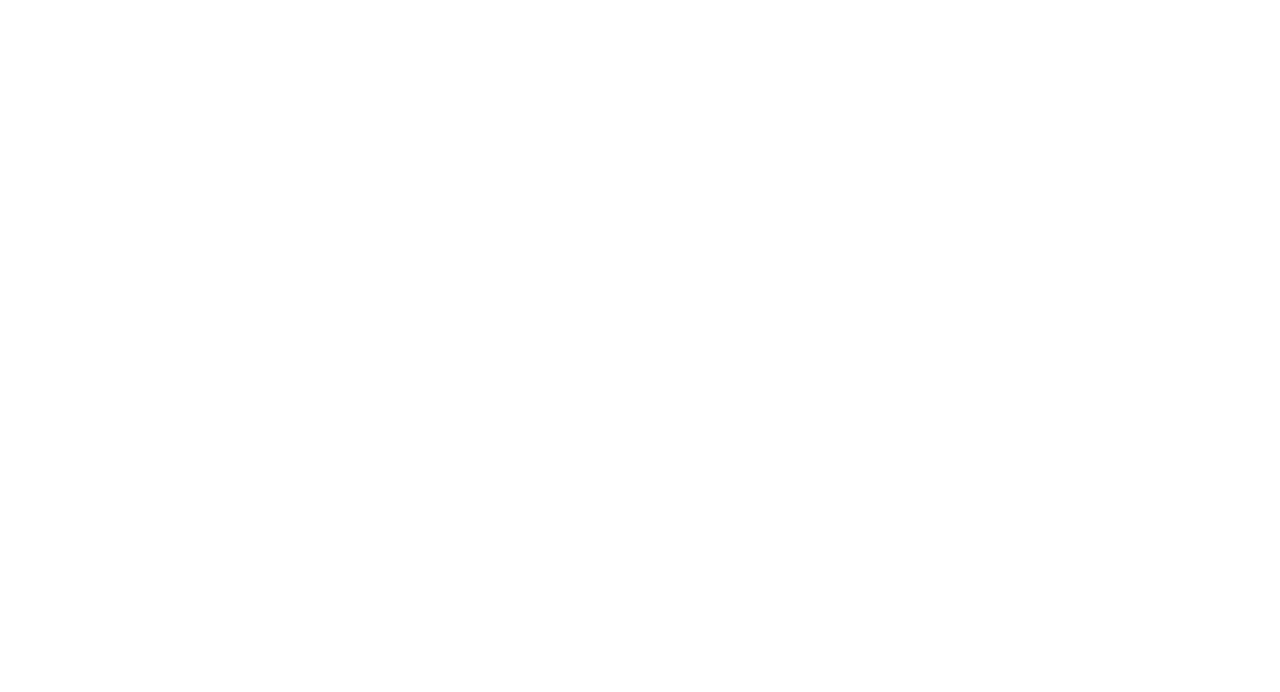
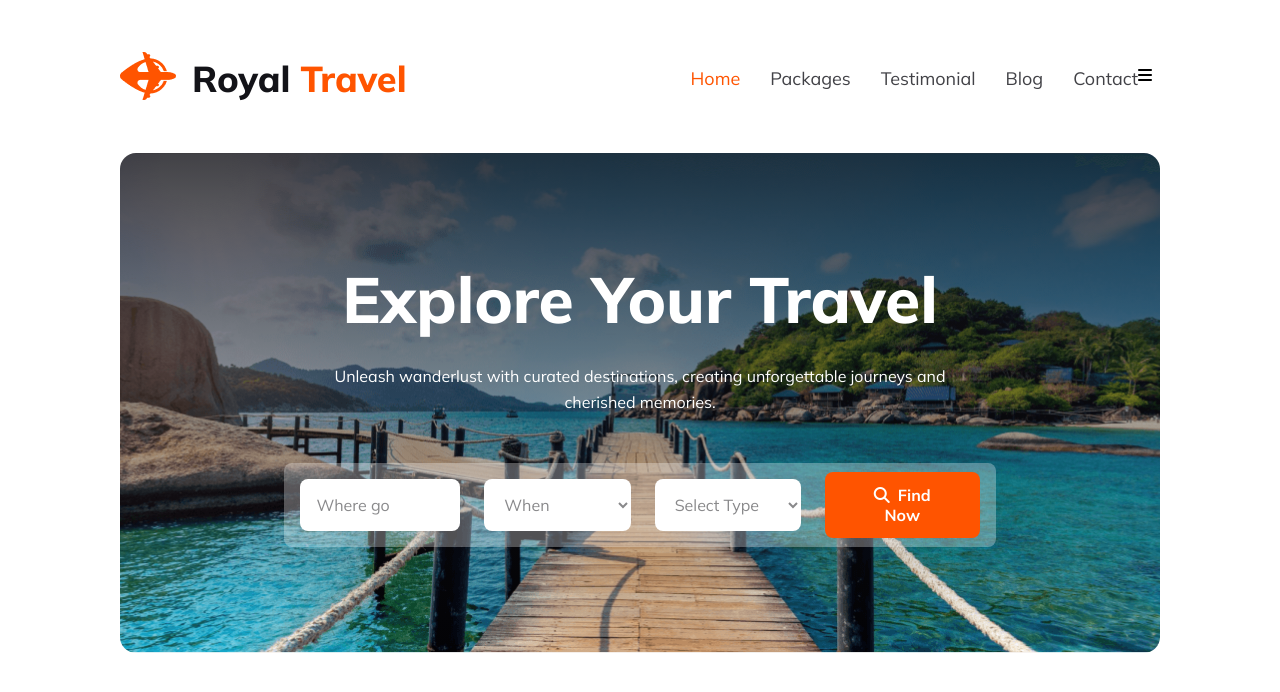
Before and after one commit to ferdousahammed/royaltrip-webdev, a plain HTML site: page index.html in a window 1280 px wide. Drawn offline with Linux system fonts and the light colour scheme.

Commit message:
Header section is completed

```diff
--- a/index.html
+++ b/index.html
@@ -5,12 +5,50 @@
     <meta name="viewport" content="width=device-width, initial-scale=1.0">
     <title>Royal Trip</title>
     <link rel="stylesheet" href="./styles/style.css">
+    <script src="https://kit.fontawesome.com/c44d6b9cbb.js" crossorigin="anonymous"></script>
 </head>
 <body>
-    <header>
-        <nav>
+    <header class="header container">
+        <nav class="nav-bar">
+            <div class="nav-logo">
+                <div class="logo-img">
+                    <img src="./Images/Group 40071 (2).png" alt="">
+                </div>
+                <h3>Royal <span>Travel</span></h3>
+            </div>
+            <div class="nav-pages">
+                <div class="nav-menu">
+                    <a href="">Home</a><a href="">Packages</a><a href="">Testimonial</a><a href="">Blog</a><a href="">Contact</a>
+                </div>
+                <i class="fa-solid fa-bars"></i>
+            </div>
+
+
 
         </nav>
+        <div class="banner">
+            <div class="banner-content">
+                <div class="banner-text">
+                    <h3 class="banner-title">Explore Your Travel</h3>
+                    <p class="text-primary banner-description">Unleash wanderlust with curated destinations, creating unforgettable journeys and cherished memories.</p>
+                </div>
+                <div class="banner-form">
+                    <form>
+                        <input class="where" type="text" placeholder="Where go">
+                        <select id="when" name="when">
+                            <option value="when">When</option>
+                        </select>
+                        <select id="selectType" name="selectType">
+                            <option value="selectType">Select Type</option>
+                        </select>
+                        <button class="btn-primary">
+                            <p><i class="fa-solid fa-magnifying-glass"></i>Find Now</p>
+                        </button>
+                    </form>
+                </div>
+            </div>
+        </div>
+
 
     </header>
     <main>
--- a/styles/style.css
+++ b/styles/style.css
@@ -1,4 +1,238 @@
+@import url('https://fonts.googleapis.com/css2?family=Mulish:ital,wght@0,200..1000;1,200..1000&display=swap');
+
+
 *{
     margin: 0;
     padding: 0;
 }
+
+
+/* shared styles  */
+body{
+    font-family: "Mulish", sans-serif;
+    font-weight: 400;
+}
+
+.text-primary{
+    color: rgba(19, 19, 24, 0.70);
+    font-size: 1rem;
+    font-weight: 400;
+    line-height: 1.625rem;
+}
+
+.container{
+    max-width: 1920px;
+    margin: 0 auto;
+    padding: 0 9.375%;
+}
+
+.btn-primary{
+    border-radius: 8px;
+    background: #FF5400;
+    color: #FFF;
+    text-align: center;
+    font-size: 1.25;
+    font-weight: 800;
+    padding: 13px 35px;
+    border: 0;
+    cursor: pointer;
+    width: 175px;
+}
+
+
+/* header  */
+
+
+.nav-bar{
+    margin: 52px 0 49px 0;
+    display: flex;
+    justify-content: space-between;
+    align-items: center;
+}
+.nav-logo{
+    display: flex;
+    align-items: center;
+}
+
+.logo-img img{
+    width: 100%;
+}
+.logo-img{
+    width: fit-content;
+}
+
+.nav-logo h3{
+    color: #131318;
+    font-size: 2.25rem;
+    font-weight: 800;
+    padding-left: 16px;
+}
+
+.nav-logo h3>span{
+    color: #FF5400;
+}
+
+.nav-pages{
+    display: flex;
+    width: 61%;
+    justify-content: flex-end;
+
+}
+
+.nav-menu{
+    display: flex;
+    flex-wrap: wrap;
+    justify-content: flex-end;
+    gap: 30px;
+    align-items: center;
+}
+
+.fa-solid{
+    display: none;
+}
+
+.nav-menu a{
+    text-decoration: none;
+    color: #424247;
+    font-size: 1.125rem;
+    font-weight: 400;
+}
+
+.nav-menu :first-child{
+    color: #FF5400;
+}
+
+.banner{
+    background-image: linear-gradient(180deg, rgba(19, 19, 24, 0.80) 0%, rgba(19, 19, 24, 0.00) 100%), url("../Images/Group\ 13\ \(1\)\ \(1\).png");
+    background-size: cover;
+    border-radius: 16px;
+    background-repeat: no-repeat;
+    background-position: center;
+}
+
+.banner-content{
+    padding: 106px 0;
+}
+
+.banner-text{
+    text-align: center;
+    max-width: 676px;
+    margin: 0 auto;
+}
+
+.banner-title{
+    font-size: 4rem;
+    font-weight: 800;
+    color: #fff;
+}
+
+.banner-description{
+    color: #fff;
+    margin: 24px 0 48px 0;
+}
+
+.banner-form{
+    border-radius: 8px;
+    background: rgba(255, 255, 255, 0.30);
+    padding: 16px;
+    margin: 0 15.81196581196581%;
+
+}
+
+.banner-form form{
+    display: flex;
+    gap: 24px;
+    justify-content: center;
+    align-items: center;
+    width: 100%;
+    margin: 0 auto;
+    height: 52px;
+}
+
+.banner-form form input,.banner-form form select{
+    width: 25%;
+    height: 100%;
+    border-radius: 8px;
+    background: #FFF;
+    padding-left: 16px;
+    font-family: "Mulish", sans-serif;
+    border: 0;
+    outline: none;
+    font-size: 1rem;
+    font-weight: 400;
+
+}
+
+
+.banner-form form select, .banner-form form input::-webkit-input-placeholder{
+    color: rgba(19, 19, 24, 0.50);
+}
+
+
+.banner .banner-form .btn-primary{
+    font-size: 1rem;
+    font-weight: 700;
+    color: #FFF;
+    font-family: "Mulish", sans-serif;
+    width: 25%;
+}
+
+.fa-solid{
+    margin-right: 8px;
+}
+
+
+/* main  */
+
+/* footer  */
+
+@media screen and (max-width:600px) {
+    .container{
+        padding: 0 20px;
+    }
+
+    .nav-bar{
+        margin: 19.2px 0 17.8px 0;
+    }
+
+    .nav-pages{
+        width: 10%;
+    }
+
+    .fa-solid{
+        display: contents;
+        font-size: 1.5rem;
+    }
+
+    .nav-menu{
+        display: none;
+    }
+    .text-primary{
+        font-size: 0.875rem;
+        line-height: 1.313rem;
+    }
+    .banner-content{
+        padding: 32px 0;
+    }
+    .banner-title{
+        font-size: 1.375rem;
+    }
+
+    .banner-form{
+        margin: 0 6%;
+    }
+
+    .banner-form form{
+        flex-direction: column;
+        height: auto;
+    }
+
+    .banner .banner-form .btn-primary, .banner-form form input,.banner-form form select{
+        width: 100%;
+        height: 52px;
+    }
+    .banner-form form input{
+        width: 95%;
+    }
+
+}
```
